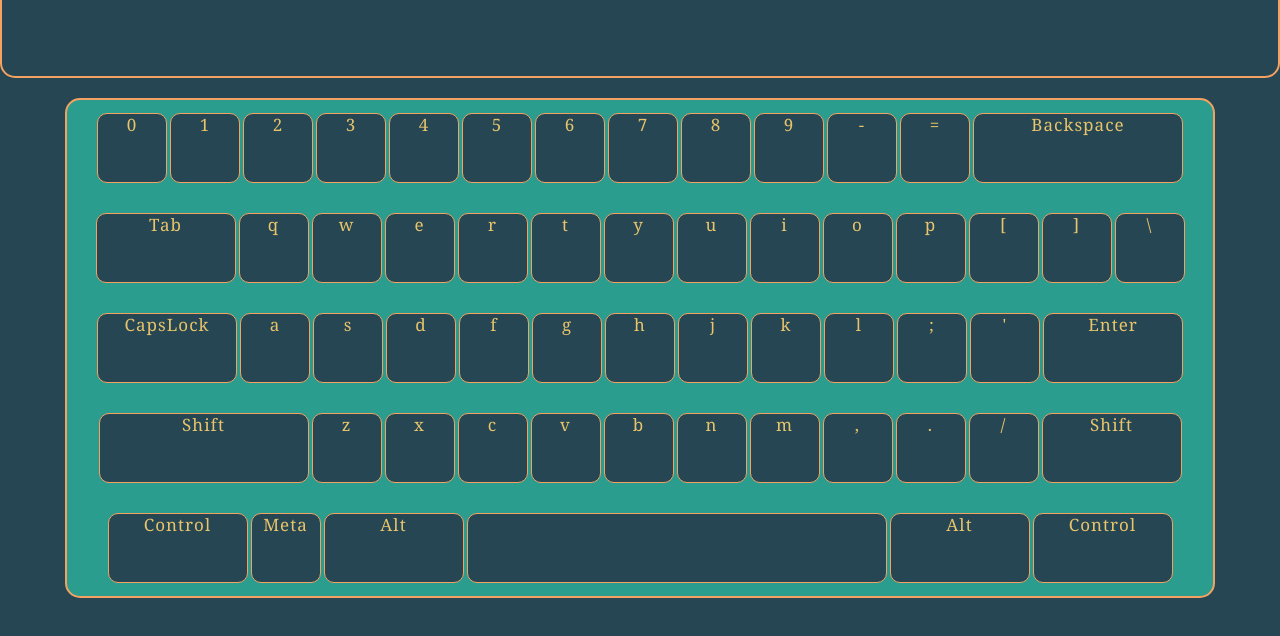
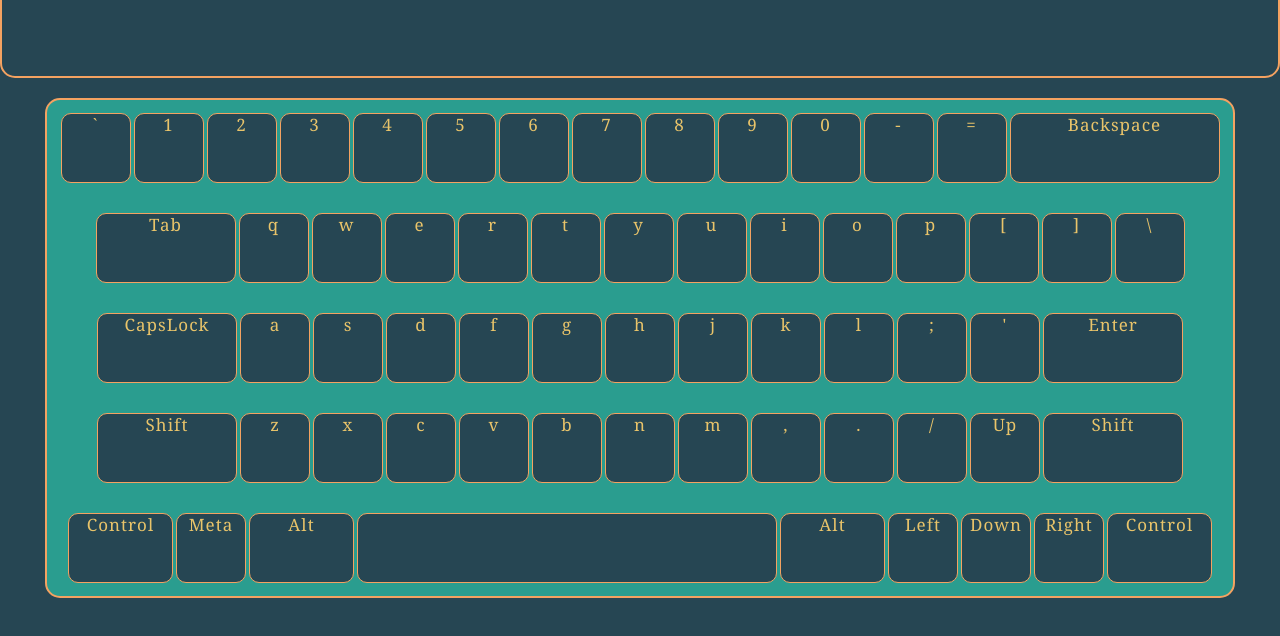
Before and after one commit to dsh91698/v-kb, a website with bundled scripts: page index.html in a window 1280 px wide. Shown: the part 142-778 px from the top of the page. Built offline with nearby package versions, Linux system fonts and the light colour scheme.

Commit message:
feat: arrows add

```diff
--- a/_kb_layout.js
+++ b/_kb_layout.js
@@ -2,7 +2,7 @@
 export const keysAll = {
     //===============================================================================//
     en: {
-        key_0: {
+        key_00: {
             "className": "key_normal",
             "key": "`",
             "keyCode": 192,
@@ -377,7 +377,7 @@ export const keysAll = {
         },
         //==========4th row ===============================================//
         key_shift_left: {
-            "className": "key_fn_long",
+            "className": "key_fn_short",
             "key": "Shift",
             "keyCode": 16,
             "which": 16,
@@ -470,6 +470,18 @@ export const keysAll = {
             "location": 0,
             "description": "forward slash / ç"
         },
+        key_arrow_up: {
+            "key": "Up",
+            "keyCode": 38,
+            "which": 38,
+            "code": "ArrowUp",
+            "location": 0,
+            "altKey": false,
+            "ctrlKey": false,
+            "metaKey": false,
+            "shiftKey": false,
+            "repeat": false
+           },
         key_shift_right: {
             "className": "key_fn_short",
             "key": "Shift",
@@ -482,7 +494,7 @@ export const keysAll = {
         },
         //==========5th row ===============================================//
         key_ctrl_left: {
-            "className": "key_fn_short",
+            "className": "key_fn_shorter",
             "key": "Control",
             "keyCode": 17,
             "which": 17,
@@ -509,7 +521,7 @@ export const keysAll = {
             "unicode": "⌘ ⊞"
         },
         key_alt_left: {
-            "className": "key_fn_short",
+            "className": "key_fn_shorter",
             "key": "Alt",
             "keyCode": 18,
             "which": 18,
@@ -536,7 +548,7 @@ export const keysAll = {
             "repeat": false
         },
         key_alt_right: {
-            "className": "key_fn_short",
+            "className": "key_fn_shorter",
             "key": "Alt",
             "keyCode": 18,
             "which": 18,
@@ -549,8 +561,45 @@ export const keysAll = {
             "description": "Alt / Option",
             "unicode": "⎇ / ⌥"
         },
+        key_arrow_left: {
+            "key": "Left",
+            "keyCode": 37,
+            "which": 37,
+            "code": "ArrowLeft",
+            "location": 0,
+            "altKey": false,
+            "ctrlKey": false,
+            "metaKey": false,
+            "shiftKey": false,
+            "repeat": false
+           },
+           key_arrow_down: {
+            "key": "Down",
+            "keyCode": 40,
+            "which": 40,
+            "code": "ArrowDown",
+            "location": 0,
+            "altKey": false,
+            "ctrlKey": false,
+            "metaKey": false,
+            "shiftKey": false,
+            "repeat": false
+           },
+
+        key_arrow_right: {
+            "key": "Right",
+            "keyCode": 39,
+            "which": 39,
+            "code": "ArrowRight",
+            "location": 0,
+            "altKey": false,
+            "ctrlKey": false,
+            "metaKey": false,
+            "shiftKey": false,
+            "repeat": false
+           },
            key_ctrl_right: {
-            "className": "key_fn_short",
+            "className": "key_fn_shorter",
             "key": "Control",
             "keyCode": 17,
             "which": 17,
@@ -564,9 +613,22 @@ export const keysAll = {
             "unicode": "^"
         },
 
+
     },
+//------------------------------------------------------------------------------------------------------------------------------------------------------------------
 //=================RU======================================================//
-    ru: {},
+    ru: {
+        key_00: {
+            "className": "key_normal",
+            "key": "ё",
+            "keyCode": 192,
+            "which": 192,
+            "code": "Backquote",
+            "location": 0,
+            "description": "Backtick / grave accent / ñ / æ / ö"
+        },
+
+    },// RU finish
 }
 
 //module.exports = {keysAll}
--- a/_variables.scss
+++ b/_variables.scss
@@ -29,9 +29,12 @@
 
 $size-key-fn-long-width: $size-key-normal-width*3;// enter, shift, caps-lock
 $size-key-fn-short-width:$size-key-normal-width*2; // control-key
+$size-key-fn-shorter-width:$size-key-normal-width*1.5; // alt-key
+
 
 $size-key-space-width: $size-key-normal-width*6;// space
 //-------------------------------------------------------------------------
+$size-keyboard-width: $size-key-normal-width*17;
 
 
 
--- a/index.html
+++ b/index.html
@@ -2,24 +2,23 @@
 <!--[if lt IE 7]>      <html class="no-js lt-ie9 lt-ie8 lt-ie7"> <![endif]-->
 <!--[if IE 7]>         <html class="no-js lt-ie9 lt-ie8"> <![endif]-->
 <!--[if IE 8]>         <html class="no-js lt-ie9"> <![endif]-->
-<!--[if gt IE 8]>      <html class="no-js"> <!--<![endif]-->
-<html>
+<!--[if gt IE 8]>      <html class="no-js"> <![endif]-->
+<html lang="en">
+
     <head>
         <meta charset="utf-8">
         <meta http-equiv="X-UA-Compatible" content="IE=edge">
-        <title>Virtual keyboard</title>
         <title>Virtual keyboard</title>
         <meta name="description" content="">
         <meta name="viewport" content="width=device-width, initial-scale=1">
         <link rel="stylesheet" href="./style.css">
     </head>
+
     <body>
         <!--[if lt IE 7]>
             <p class="browsehappy">You are using an <strong>outdated</strong> browser. Please <a href="#">upgrade your browser</a> to improve your experience.</p>
         <![endif]-->
-
-
-
         <script type="module" src="./script.js" async defer></script>
     </body>
+
 </html>
--- a/script.js
+++ b/script.js
@@ -41,7 +41,8 @@ function createKeyboard(langv = 'en') {
     document.body.append(keyboard);
 }
 
-createKeyboard();
+createKeyboard('en');
+//createKeyboard('ru');
 
 function createSingleKey(className = 'key_normal', text = 'q') {
     const key = createNewElement('div', className, text);
@@ -51,5 +52,5 @@ function createSingleKey(className = 'key_normal', text = 'q') {
 // ================================================================================//
 const keyboard = document.querySelector('.keyboard');
 keyboard.addEventListener('click', (event) => {
-    console.log(event.target.dataset.code);
+    console.log(event.target.dataset.code );
 });
--- a/style.scss
+++ b/style.scss
@@ -111,7 +111,7 @@ body {
 .container {
     gap: 3px;
     flex-wrap: wrap;
-    max-width: 1150px;
+    max-width: $size-keyboard-width;
     margin: 0 auto;
     padding: 0;
     display: flex;
@@ -150,6 +150,13 @@ body {
     height: $size-key-normal-height;
 }
 
+.key_fn_shorter {
+    @include button();
+    width: $size-key-fn-shorter-width;
+    height: $size-key-normal-height;
+}
+
+
 .key_space {
     @include button();
     width: $size-key-space-width;
```
Also changed, not shown: style.css, 1 other file. Lines whose indentation alone changed are shown as unchanged.
